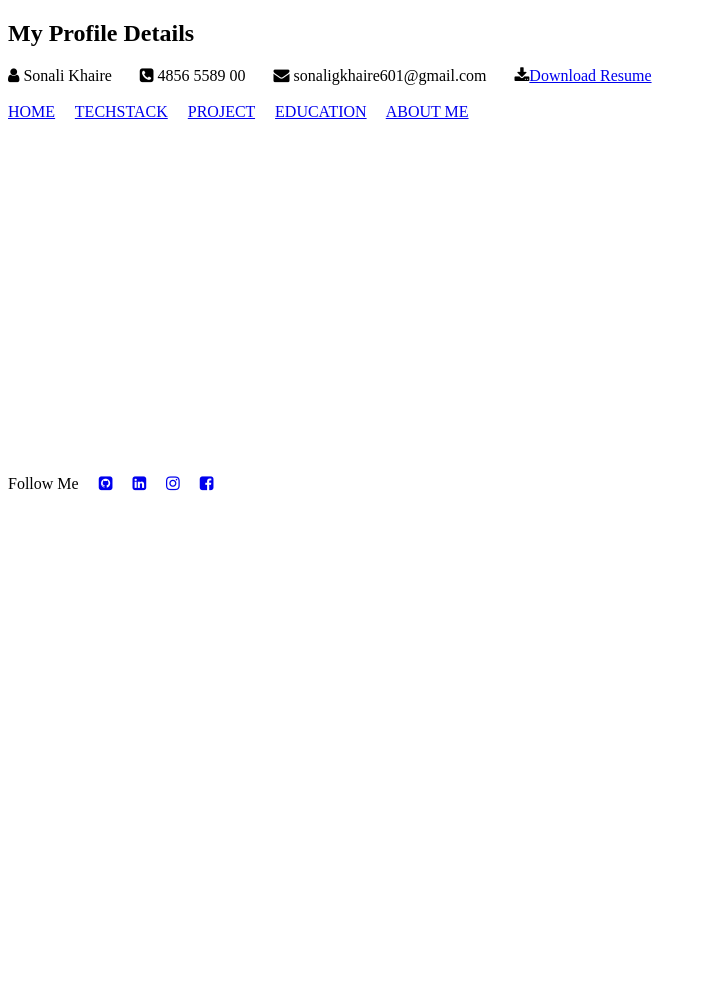
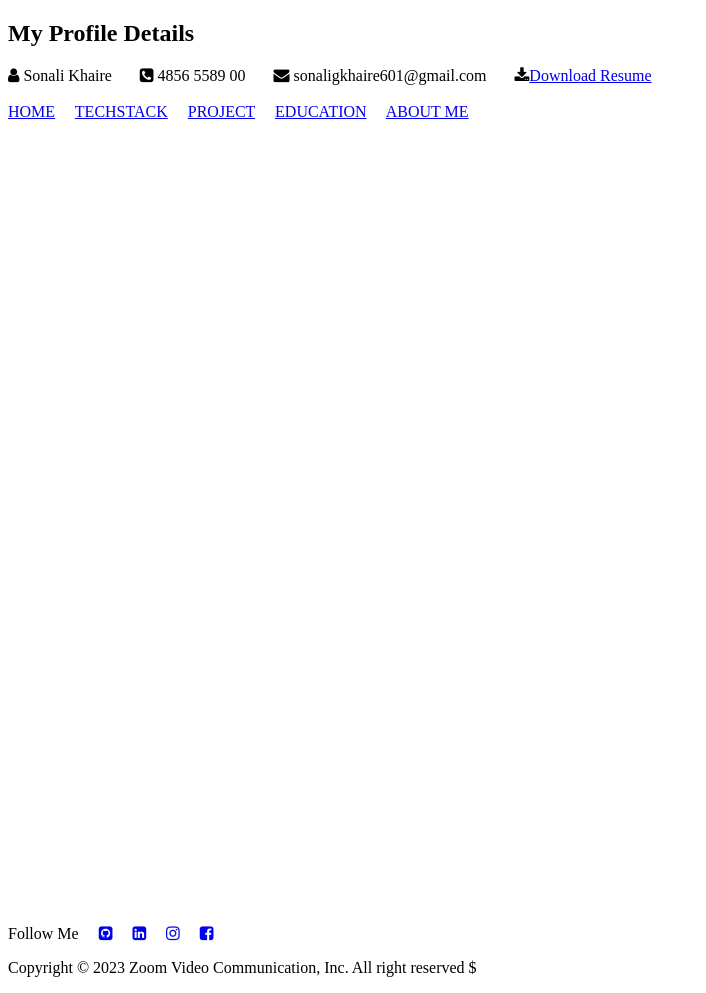
Before and after one commit to sonaligkhaire/my-profile, a plain HTML site: page index.html in a window 1280 px wide. Shown: the whole page, without its empty margins (0-706 px from the left). Before the commit the page ends 800 px from the top, so only its background shows below. Drawn offline with Linux system fonts and the light colour scheme.

Commit message:
added footer section
added footer section

```diff
--- a/index.html
+++ b/index.html
@@ -28,8 +28,10 @@
 
 
     <br>
-    <iframe width="450px" height="350px"  src="" name="myFrame" frameborder="0"></iframe>
+    <iframe width="800px" height="800px"  src="" name="myFrame" frameborder="0"></iframe>
     <br>
+
+    <footer>
         <span>Follow Me</span> &nbsp; &nbsp;
         <a href="https://github.com/" target="_blank"><i class="fa fa-github-square" aria-hidden="true"></i></a>
          &nbsp; &nbsp;
@@ -39,7 +41,7 @@
         &nbsp; &nbsp;
         <a href="http://facebook.com/" target="_blank"><i class="fa fa-facebook-square" aria-hidden="true"></i></a>
 
-
-
+        <p> Copyright &copy; 2023 Zoom Video Communication, Inc. All right reserved &dollar;</p>
+    </footer>
 </body>
 </html>
```
